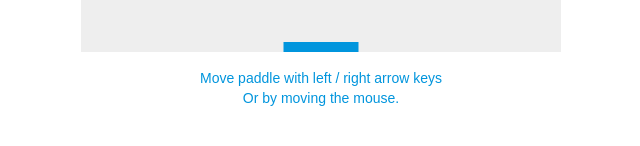
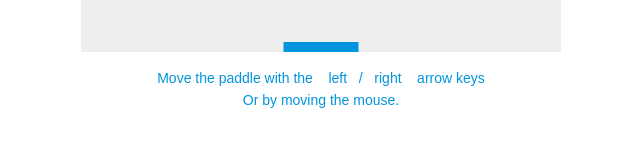
Before and after one commit to PolarisTLX/Brick-Breaker-Game, a plain HTML site: page index.html in a window 1280 px wide. Shown: the part 268-414 px from the top of the page, without its empty margins (319-959 px from the left). Drawn offline with Linux system fonts and the light colour scheme.

Commit message:
Small tweaks

```diff
--- a/Brick Script.js
+++ b/Brick Script.js
@@ -125,7 +125,7 @@ function collisionDetect() {
 
           //win condition
           if ((score / 100) == brickRowCount*brickColumnCount ){
-            alert("You Win! Earth did not explode. Good Job!");
+            alert("You Win!   Earth did not explode.   Good Job!");
             //restart game
             document.location.reload();
           }
--- a/Brick Style.css
+++ b/Brick Style.css
@@ -16,5 +16,5 @@
   font-family: Arial;
   font-size: 14px;
   color: #0095DD;
-  padding-bottom: 4px;
+  padding-bottom: 6px;
 }
--- a/index.html
+++ b/index.html
@@ -12,7 +12,7 @@
 
 <canvas id="myCanvas" width="480" height="320"></canvas>
 <br/>
-<center id="instructions">Move paddle with left / right arrow keys</center>
+<center id="instructions">Move the paddle with the &nbsp;&nbsp;  left &nbsp; / &nbsp; right &nbsp;&nbsp;  arrow keys</center>
 <center id="instructions">Or by moving the mouse.</center>
 
 </body>
```
